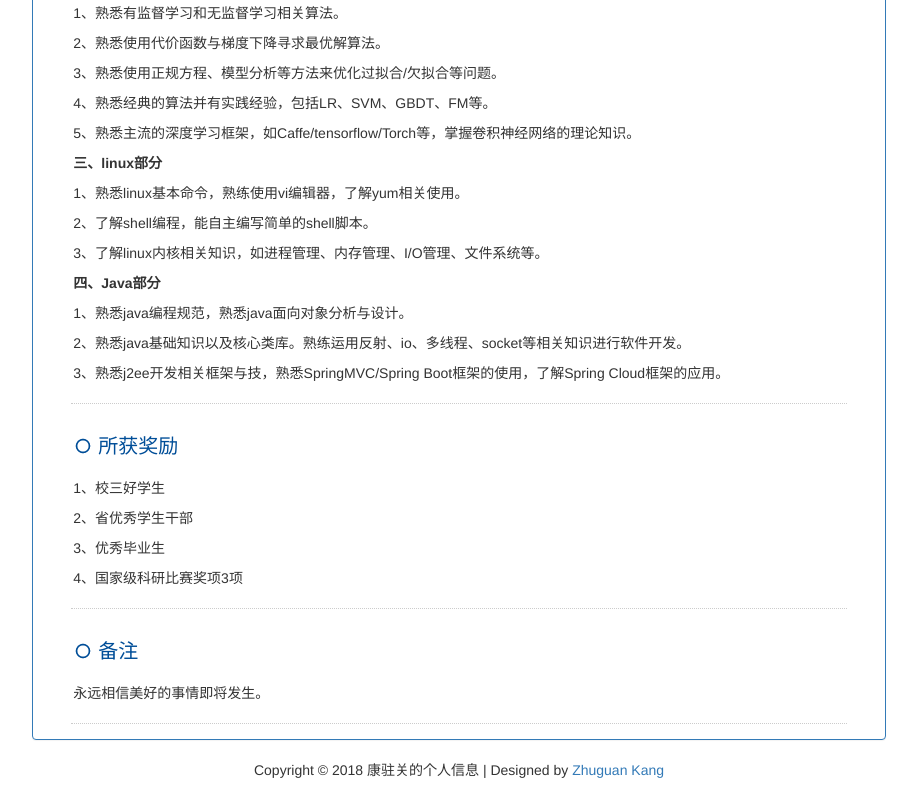
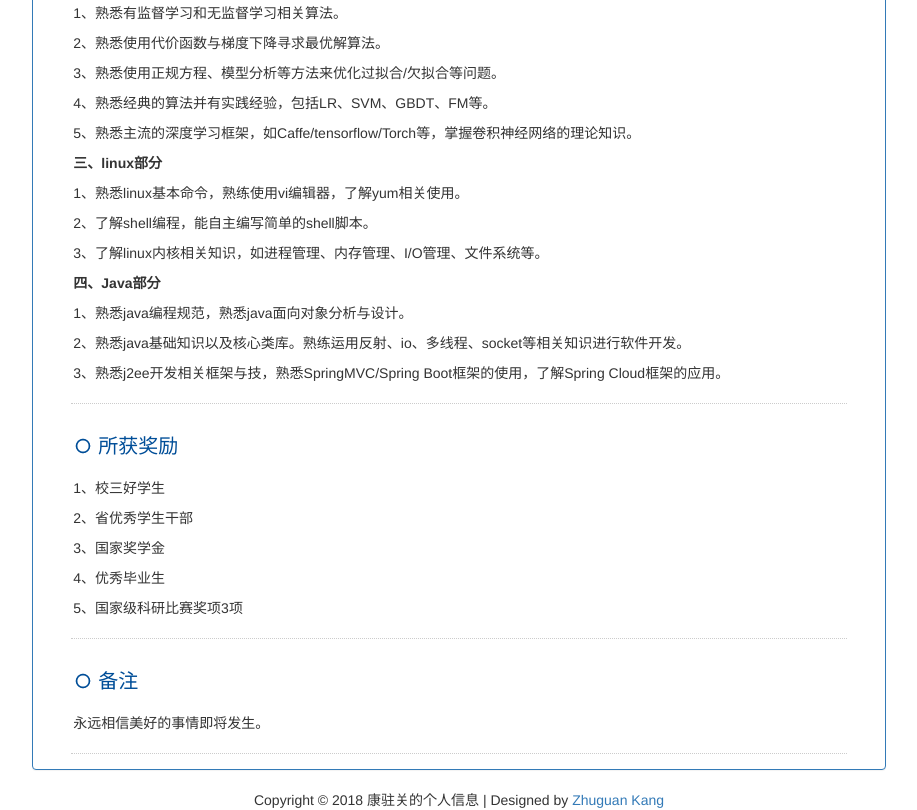
Before and after one commit to kzg826758463/MyRepository, a plain HTML site: page index.html in a window 1280 px wide. Shown: the part 1061-1871 px from the top of the page, without its empty margins (181-1098 px from the left). Before the commit the page ends 1841 px from the top, so only its background shows below. Drawn offline with nearby package versions, Linux system fonts and the light colour scheme.

Commit message:
Update Honor

```diff
--- a/index.html
+++ b/index.html
@@ -125,8 +125,9 @@
 				<h4>所获奖励</h4>
 				<p>1、校三好学生</p>
 				<p>2、省优秀学生干部</p>
-				<p>3、优秀毕业生</p>
-				<p>4、国家级科研比赛奖项3项</p>
+				<p>3、国家奖学金</p>
+				<p>4、优秀毕业生</p>
+				<p>5、国家级科研比赛奖项3项</p>
 			</div>
 			<div class="con01_t">
 				<h4>备注</h4>
```
